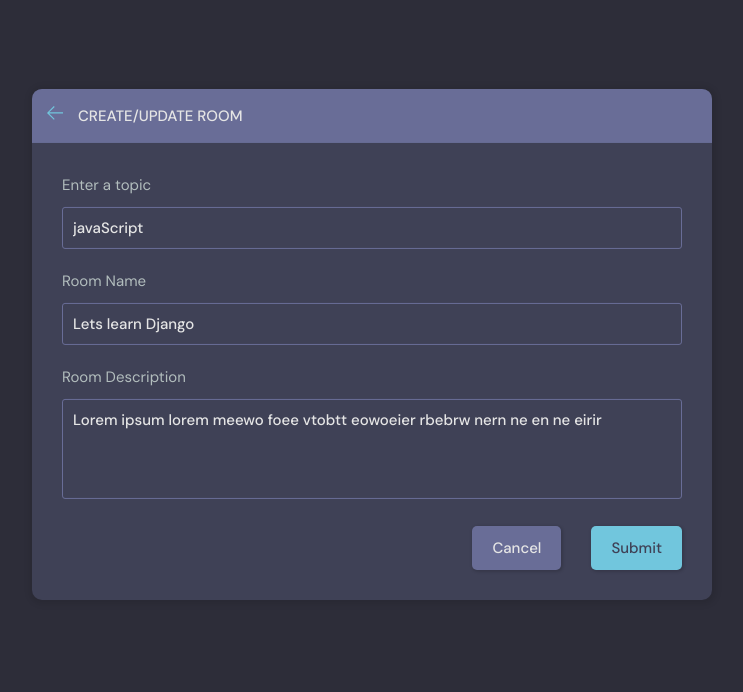
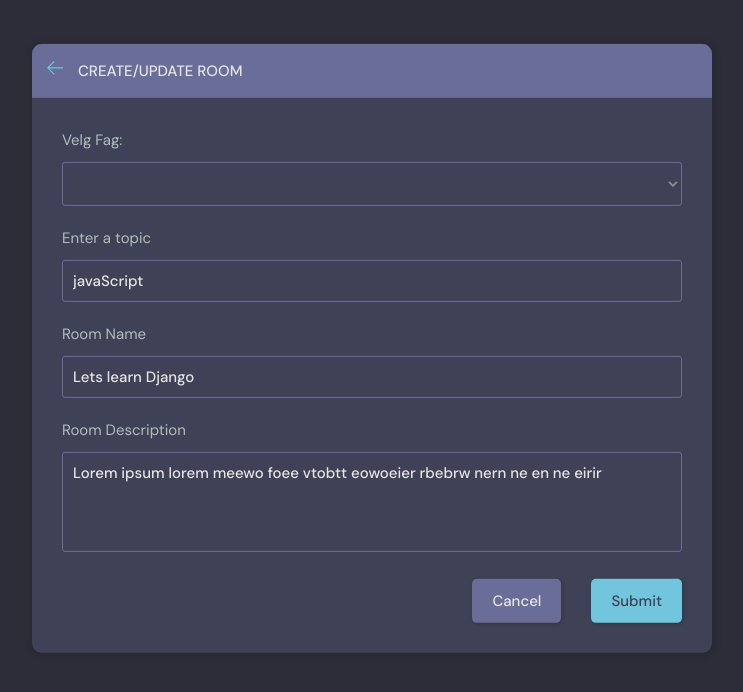
Before and after one commit to JensWilliam/Klasserommet, a Django app: a page that uses chatrommet/base/templates/base/room_form.html in a window 1280 px wide. Shown: the part 76-768 px from the top of the page, without its empty margins (268-1011 px from the left). Run offline with Django 5.2, Linux system fonts and the light colour scheme; a user stored in the database is signed in; data comes from the database, SQL or seed files in the repository; both versions use the stored data as it was before the commit; lists and menus that the app fills with data are empty.

Commit message:
legger til Fag-tabell i database og endrer views for topic. oppdaterer .gitignore

```diff
--- a/chatrommet/base/admin.py
+++ b/chatrommet/base/admin.py
@@ -2,9 +2,10 @@ from django.contrib import admin
 
 
 # Register your models here.
-from .models import Room, Topic, Message, Profile
+from .models import Room, Fag, Topic, Message, Profile
 
 admin.site.register(Room)
 admin.site.register(Topic)
 admin.site.register(Message)
 admin.site.register(Profile)
+admin.site.register(Fag)
--- a/chatrommet/base/models.py
+++ b/chatrommet/base/models.py
@@ -13,9 +13,16 @@ class Profile(models.Model):
         return f"{self.user.username} Profile"
 
 
+class Fag(models.Model):  # Fagmodellen
+    name = models.CharField(max_length=200)
 
-class Topic(models.Model):
+
+    def __str__(self):
+        return self.name
+
+class Topic(models.Model): # Et fag kan ha mange topics her
     name = models.CharField(max_length=200)
+    fag = models.ForeignKey(Fag, on_delete=models.CASCADE, related_name='topics')
 
     def __str__(self):
         return self.name
--- a/chatrommet/base/templates/base/room_form.html
+++ b/chatrommet/base/templates/base/room_form.html
@@ -17,9 +17,19 @@
           <h3>Create/Update Room</h3>
         </div>
       </div>
+
       <div class="layout__body">
         <form class="form" action="" method="POST">
           {% csrf_token %}
+
+          <div class="form__group">
+            <label for="fag">Velg Fag:</label>
+            <select name="fag" id="fag">
+              {% for fag in all_fag %}
+              <option value="{{fag.id}}">{{fag.name}}</option>
+              {% endfor %}
+            </select>
+          </div>
 
           <div class="form__group">
             <label for="room_topic">Enter a topic</label>
@@ -44,22 +54,8 @@
           </div>
 
 
-          <!--<div class="form__group">
-            <label for="room_topic">Topic</label>
-            <input required type="text" name="topic" id="room_topic" list="topic-list" />
-            <datalist id="topic-list">
-              <select id="room_topic">
-                <option value="">Select your topic</option>
-                <option value="Python">Python</option>
-                <option value="Django">Django</option>
-              </select>
-            </datalist>
-
-          </div>-->
-
-
           <div class="form__action">
-            <a class="btn btn--dark" href="index.html">Cancel</a>
+            <a class="btn btn--dark" href="{% url 'home' %}">Cancel</a>
             <button class="btn btn--main" type="submit">Submit</button>
           </div>
         </form>
--- a/chatrommet/base/urls.py
+++ b/chatrommet/base/urls.py
@@ -22,7 +22,5 @@ urlpatterns = [
     path('topics/', views.topicsPage, name="topics"),
     path('activity/', views.activityPage, name="activity"),
 
-    path('home/', views.homeTest, name="home-test"),
-
 
 ]
--- a/chatrommet/base/views.py
+++ b/chatrommet/base/views.py
@@ -6,7 +6,7 @@ from django.db.models import Q
 from django.contrib.auth.models import User
 from django.contrib.auth import authenticate, login, logout
 from django.contrib.auth.forms import UserCreationForm
-from .models import Room, Topic, Message, Profile
+from .models import Room, Fag, Topic, Message, Profile
 from .forms import RoomForm, UserForm, ProfileForm
 # Create your views here.
 
@@ -63,8 +63,7 @@ def registerPage(request):
 
     return render(request, 'base/login_register.html', {'form': form})
 
-def homeTest(request):
-    return render(request, 'base/hometest.html')
+
 
 def home(request):
     q = request.GET.get('q') if request.GET.get('q') != None else ''
@@ -117,9 +116,13 @@ def userProfile(request, pk):
 def createRoom(request):
     form = RoomForm()
     topics = Topic.objects.all()
+    all_fag = Fag.objects.all()  # Hent alle fag
     if request.method == 'POST':
         topic_name = request.POST.get('topic')
-        topic, created = Topic.objects.get_or_create(name=topic_name)
+        fag_id = request.POST.get('fag')  # Hent valgt fag fra dropdown
+        fag = Fag.objects.get(id=fag_id)  # Finn Fag-objektet basert på fag_id
+
+        topic, created = Topic.objects.get_or_create(name=topic_name, fag=fag)
 
         Room.objects.create(
             host=request.user,
@@ -129,7 +132,7 @@ def createRoom(request):
         )
         return redirect('home')
 
-    context = {'form': form, 'topics': topics}
+    context = {'form': form, 'topics': topics, 'all_fag': all_fag}
     return render(request, 'base/room_form.html', context)
 
 
```
Also changed, not shown: chatrommet/base/templates/base/hometest.html (deleted, +0 -58 lines), chatrommet/base/migrations/0008_fag_topic_fag.py (added), chatrommet/base/migrations/0009_remove_fag_laerer.py (added), chatrommet/base/migrations/0010_remove_topic_fag.py (added), chatrommet/base/migrations/0011_topic_fag.py (added), chatrommet/db.sqlite3 (deleted), chatrommet/media/profile_images/itil_v321.jpg (added), 1 other file.
